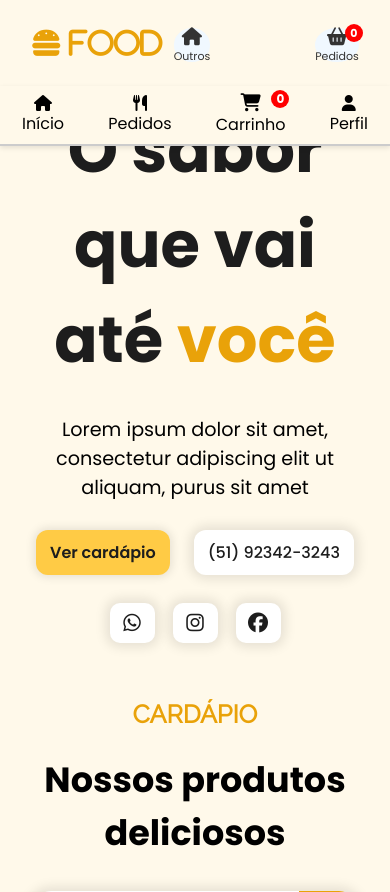
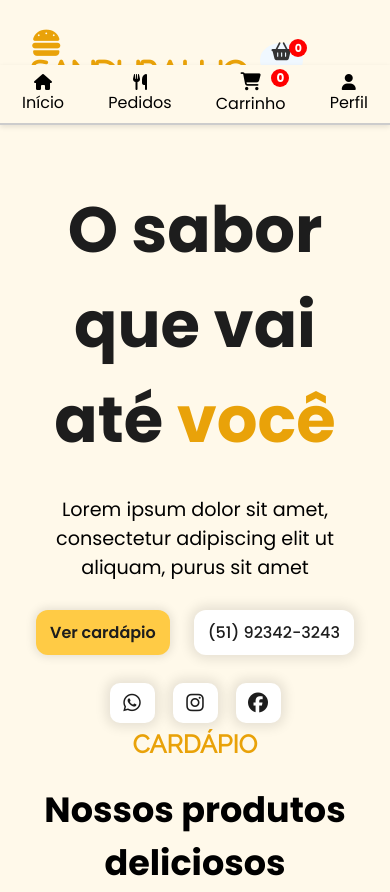
Before and after one commit to higormartinsb/higorm, a PHP site: page / in a window 390 px wide. Shown: the top 892 px of the page. Run offline with PHP 8.4, Linux system fonts and the light colour scheme.

Commit message:
Add files via upload

```diff
--- a/index.html
+++ b/index.html
@@ -13,16 +13,8 @@
 <body>
     <header>
         <nav id="navbar"> <!--Menu Mobile-->
-            <i class="fa-solid fa-burger" id="nav_logo"> food</i>
+            <i class="fa-solid fa-burger" id="nav_logo"> Sandubalho</i>
             <div class="menu-icons" id="container_menu">
-
-
-                <a href="pedidos.html">
-                    <div class="menu-item">
-                        <i class="fa-solid fa-home"></i>
-                        <span>Outros</span>
-                    </div>
-                </a>
                 <a href="pedidos.html">
                     <div class="menu-item">
                         <i class="fa-solid fa-basket-shopping"></i>
--- a/src/styles/header.css
+++ b/src/styles/header.css
@@ -16,7 +16,7 @@ header {
 }
 
 #nav_logo {
-    width: 200px;
+    width: 400px;
     font-size: 24px;
     color: var(--color-primary-6);
 }
@@ -115,7 +115,11 @@ header {
 
     #nav_logo {
         font-size: 30px;
-        width: 300px;
+        width: 900px;
+    }
+
+    #navbar {
+        justify-content: center; /* Centraliza verticalmente */
     }
 
     /* Estilo inicial dos ícones, no modo normal (sem estar ativo) */
@@ -175,6 +179,7 @@ header {
     height: 60px;
     border-bottom: 2px solid #ccc; /* Borda superior sutil, pode ajustar a cor e o tamanho */
     box-shadow: 0 2px 5px rgba(0, 0, 0, 0.1); /* Sombra suave para dar um efeito de profundidade */
+    top: 65px;
 }
 
 .bottom-menu a {
--- a/src/styles/home.css
+++ b/src/styles/home.css
@@ -2,6 +2,7 @@
     display: flex;
     min-height: calc(100vh - 91px);
     position: relative;
+    top:50px;
 }
 
 #cta {
@@ -56,6 +57,7 @@
     justify-content: end;
     width: 70%;
     z-index: 2;
+    top: 200px;
 }
 
 #banner img {
```
